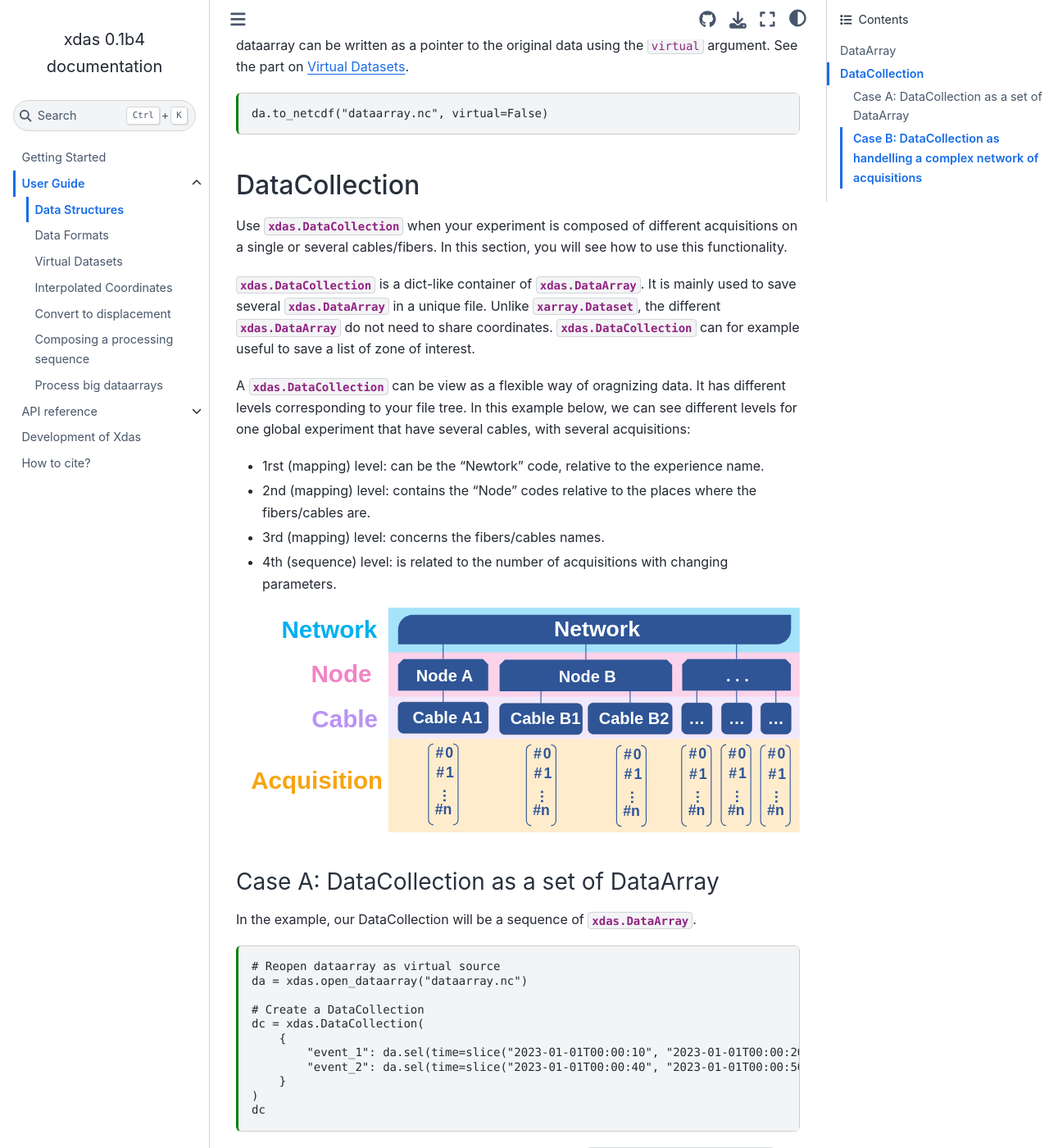
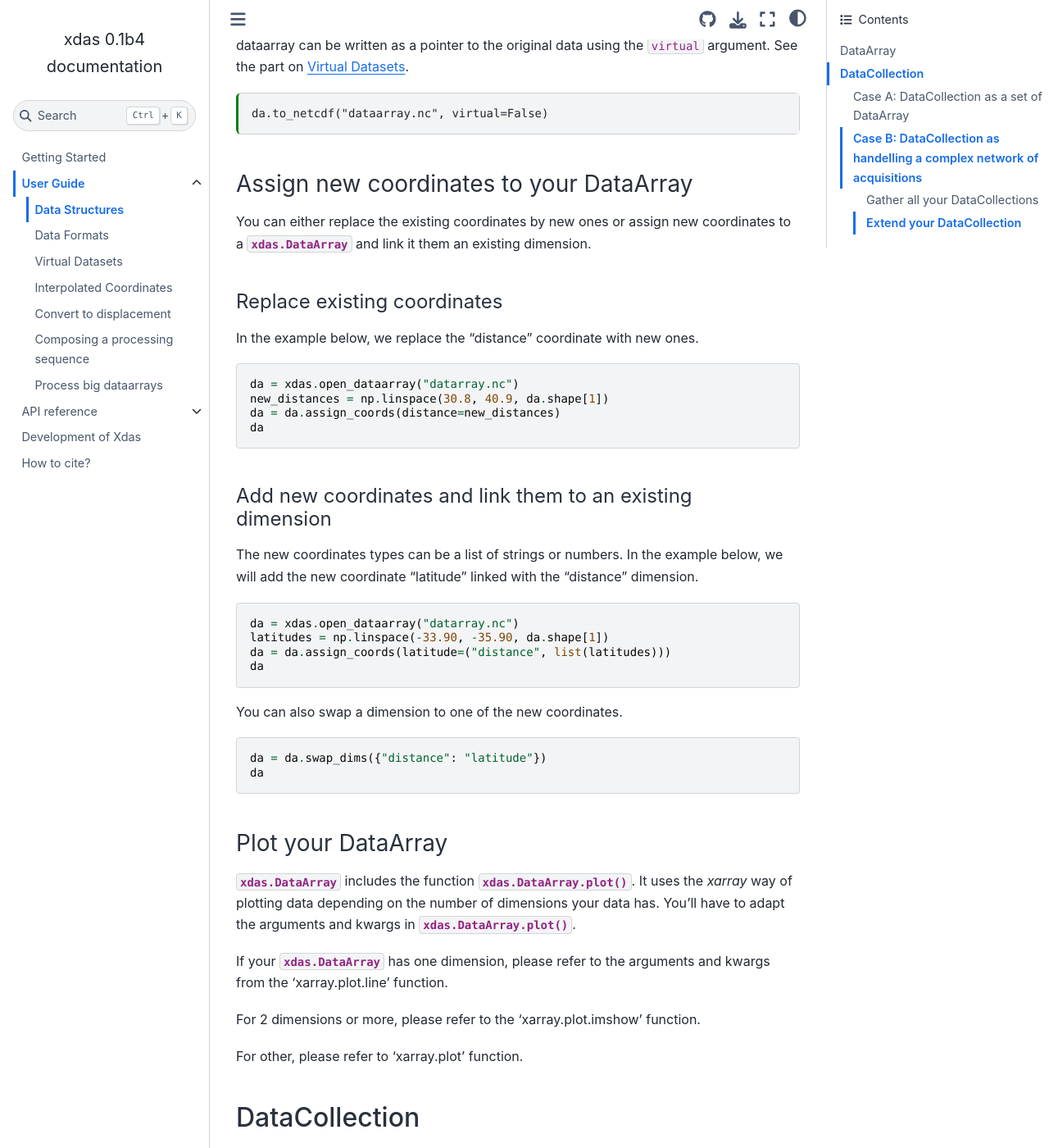
Before and after one commit to xdas-dev/xdas, a Sphinx documentation site: the page built from docs/user-guide/data-structures.md, in a window 1280 px wide and 1400 px high, scrolled down 2417 px. Shown: the whole window at 82% size. Built offline with Sphinx 7.4.7 and the Sphinx Book theme 1.1.4, drawn with Linux system fonts in a browser that asks for light colours; cross-references to code outside the pages are shown as plain code; some of the changed text lies outside the part shown.

Commit message:
modify data-structure

````diff
--- a/docs/user-guide/data-structures.md
+++ b/docs/user-guide/data-structures.md
@@ -107,6 +107,49 @@ perform, the dataarray can be written as a pointer to the original data using th
 da.to_netcdf("dataarray.nc", virtual=False)
 ```
 
+### Assign new coordinates to your DataArray
+
+You can either replace the existing coordinates by new ones or assign new coordinates to a {py:class}`xdas.DataArray` and link it them an existing dimension.
+
+#### Replace existing coordinates
+
+In the example below, we replace the "distance" coordinate with new ones.
+
+```python
+da = xdas.open_dataarray("datarray.nc")
+new_distances = np.linspace(30.8, 40.9, da.shape[1])
+da = da.assign_coords(distance=new_distances)
+da
+```
+
+#### Add new coordinates and link them to an existing dimension
+
+The new coordinates types can be a list of strings or numbers. In the example below, we will add the new coordinate "latitude" linked with the "distance" dimension.
+
+```python
+da = xdas.open_dataarray("datarray.nc")
+latitudes = np.linspace(-33.90, -35.90, da.shape[1])
+da = da.assign_coords(latitude=("distance", list(latitudes)))
+da
+```
+
+You can also swap a dimension to one of the new coordinates.
+
+```python
+da = da.swap_dims({"distance": "latitude"})
+da
+```
+
+### Plot your DataArray
+
+{py:class}`xdas.DataArray` includes the function {py:func}`xdas.DataArray.plot`. It uses the *xarray* way of plotting data depending on the number of dimensions your data has. You'll have to adapt the arguments and kwargs in {py:func}`xdas.DataArray.plot`.
+
+If your {py:class}`xdas.DataArray` has one dimension, please refer to the arguments and kwargs from the 'xarray.plot.line' function.
+
+For 2 dimensions or more, please refer to the 'xarray.plot.imshow' function.
+
+For other, please refer to 'xarray.plot' function.
+
 ## DataCollection
 
 Use {py:class}`xdas.DataCollection` when your experiment is composed of different acquisitions on a single or several cables/fibers. In this section, you will see how to use this functionality.
@@ -176,12 +219,15 @@ followed by one or more list placeholders that must share a unique name. The
 resulting data collection will be a nesting of dicts down to the lower level
 which will be a list of dataarrays.
 
+#### Gather all your DataCollections
+
 In this example, for the 19th of November 2023, our network REKA has 2 cables (RK1 and RK2), RK1 cable has 3 different acquisitions and RK2 has one acquisition.
 
+If your data paths are something like: "/data/REKA/RK1/20231119/proc/*.hdf5" and "/data/REKA/RK2/20231119/proc/*.hdf5", you can define your data path as "/data/{network}/{cable}/20231119/proc/[acquisition].hdf5". You free to choose other words to define "network" and "cable", you juste have to replace them.
+
 ```python
-# Open all your DataCollections with open_mfdatatree
-paths = "/data/{network}/{cable}/20231119/proc/[acquisition].hdf5"
-dc = xdas.open_mfdatatree(paths, engine='asn')
+path = "/data/{network}/{cable}/20231119/proc/[acquisition].hdf5"
+dc = xdas.open_mfdatatree(path, engine='asn')
 dc
 ```
 ```text
@@ -201,9 +247,10 @@ Network:
 # Write it as your global DataCollection in .nc with the virtual argument True
 dc.to_netcdf("datacollection.nc", virtual=True)
 ```
+
 ```python
 # Read your global DataCollection with open_datacollection
-dc = open_datacollection("datacollection.nc")
+dc = xdas.open_datacollection("datacollection.nc")
 dc
 ```
 ```text
@@ -221,3 +268,45 @@ Network:
 ```
 
 If you have several {py:class}`xdas.DataCollection`, you can gather them in one file using `xdas.open_mfdatacollection` and write it to one single DataCollection.
+
+#### Extend your DataCollection
+
+You can extend your {py:class}`xdas.DataCollection` by inserting new {py:class}`xdas.DataArray` to the acquisitons list.
+
+```python
+# Read your global DataCollection with open_datacollection
+dc = xdas.open_datacollection("datacollection.nc")
+
+# Read the dataarray you want to add
+da = xdas.open_dataarray("dataarray.nc")
+da
+```
+```text
+<xdas.DataArray (time: 68577, distance: 50000)>
+VirtualSource: 72.5TB (float32)
+Coordinates:
+  * time (time): 2021-10-27T15:44:10.722 to 2021-12-03T15:45:18.419
+  * distance (distance): 0.000 to 204255.953
+```
+
+```python
+# Add the dataarray to the datacollection at the acquisition number 0
+dc['REKA']['RK2'].insert(0, da)
+dc
+```
+```text
+Network:
+  REKA:
+    Cable:
+        RK1:
+        Acquisition:
+            0: <xdas.DataArray (time: 54000, distance: 10000)>
+            1: <xdas.DataArray (time: 10000, distance: 5000)>
+            2: <xdas.DataArray (time: 9000, distance: 10000)>
+        RK2:
+        Acquisition:
+            0: <xdas.DataArray (time: 68577, distance: 50000)>
+            1: <xdas.DataArray (time: 54000, distance: 10000)>
+```
+
+You now have 2 acquisitions in your acquisitions list.
````
